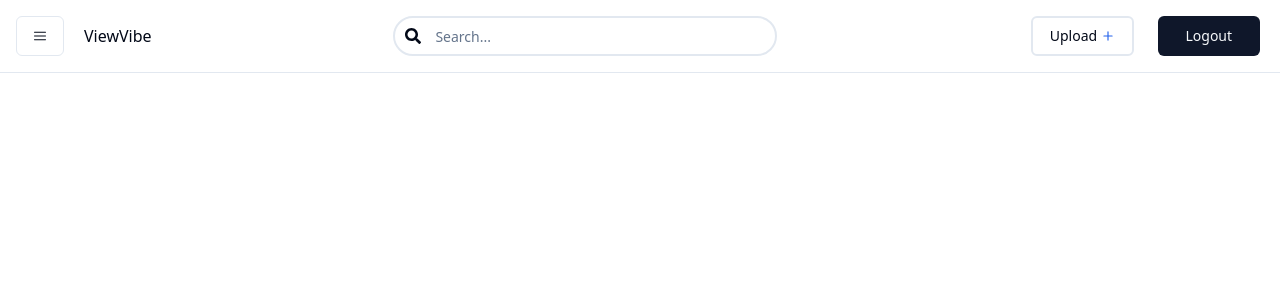
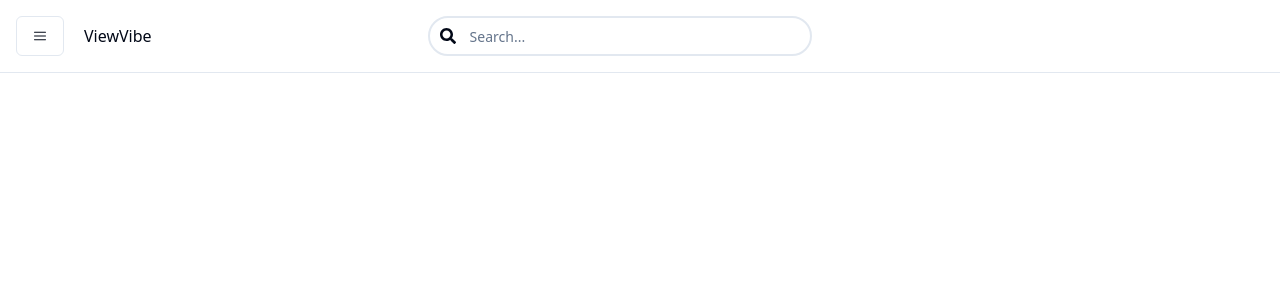
Before and after one commit to maanavnair/ViewVibe, a React (Vite) app in the folder client/: page / in a window 1280 px wide. Shown: the top 300 px of the page. Built offline with nearby package versions, Linux system fonts and the light colour scheme; sample sign-in values are in the browser's storage; what @radix-ui/themes would draw is missing.

Commit message:
added some code

```diff
--- a/client/src/App.jsx
+++ b/client/src/App.jsx
@@ -15,7 +15,7 @@ const App = () => {
 
   return (
     <>
-      {/*{user ? <Navbar /> : ""}*/}
+      {user ? <Navbar /> : ""}
       <Routes>
         <Route path='/login' element={user ? <Navigate to='/' /> : <Login /> } />
         <Route path='/signup' element={user ? <Navigate to='/' /> : <Signup />} />
--- a/client/src/components/navbar.jsx
+++ b/client/src/components/navbar.jsx
@@ -49,13 +49,9 @@ const Navbar = () => {
         navigate('/upload');
     }
 
-    /*<Button variant='outline' className='flex items-center justify-center ml-2'>
-                <RxHamburgerMenu />
-            </Button>*/
-
   return (
     <>
-    <nav className='flex items-center justify-between px-2 py-4'>
+    <nav className='flex items-center w-[100vw] px-2 py-4'>
         <span className='flex items-center'>
             <Sheet>
                 <SheetTrigger asChild>
@@ -65,49 +61,51 @@ const Navbar = () => {
                 </SheetTrigger>
                 <SheetContent side="left">
                     <SheetHeader>
-                <SheetTitle>Edit profile</SheetTitle>
-                <SheetDescription>
-                    Make changes to your profile here. Click save when you're done.
-                </SheetDescription>
+                        <SheetTitle className='text-center text-2xl font-bold'>
+                            ViewVibe
+                        </SheetTitle>
+                        <Separator />
                     </SheetHeader>
-            <Button>
+                    <span className='flex flex-col mt-5'>
+                        <Button variant='outline'
+                            className='w-full border-none mb-2'
+                            onClick = {() => (navigate('/'))}
+                        >
+                            Home
+                        </Button>
+                        <Separator className='mb-5' />
+                        <h1 className='text-center font-bold mb-1'>
+                            User
+                        </h1>
+                        <Button variant='outline'
+                            className='w-full border-none mb-2'
+                        >
+                            My Videos
+                        </Button>
+                        <Button variant='outline'
+                            className='w-full border-none mb-2'
+                            onClick={handleUpload}
+                        >
                             Upload
                         </Button>
-            <Button>
+                        <Button variant='outline'
+                            className='w-full border-none mb-2'
+                            onClick={handleLogout}
+                        >
                             Logout
                         </Button>
-            <SheetFooter>
-                <SheetClose asChild>
-                    <Button type="submit">Save changes</Button>
-                </SheetClose>
-            </SheetFooter>
+                    </span>
                 </SheetContent>
             </Sheet>
             <p className='ml-5'>ViewVibe</p>
         </span>
-        <span className='relative'>
+        <span className='relative ml-[20vw]'>
             <FaSearch className='absolute left-8 top-3' />
             <Input
                 placeholder='Search...'
                 type='text'
-                className='py-1 px-10 w-[30vw] border-2 rounded-full mx-5'
+                className='py-1 px-10 w-[30vw] border-2 rounded-full mx-5 '
             />
-        </span>
-        <span className='flex justify-around w-1/5'>
-            <Button
-                onClick={handleUpload}
-                variant='outline'
-                className='w-[8vw] border-2'
-            >
-                Upload
-                <FiPlus className='ml-1 text-blue-600 group-hover:text-white transition duration-300 ease-in-out'/>
-            </Button>
-            <Button
-                onClick={handleLogout}
-                className='w-[8vw]'
-            >
-                Logout
-            </Button>
         </span>
     </nav>
     <Separator className='mb-2 shadow-xl' />
--- a/client/src/pages/home.jsx
+++ b/client/src/pages/home.jsx
@@ -4,7 +4,6 @@ import Navbar from '../components/navbar'
 const Home = () => {
   return (
     <div>
-      <Navbar />
     </div>
   )
 }
```
Also changed, not shown: 1 other file (tests, documents, lock files or other folders). Lines whose indentation alone changed are shown as unchanged.
